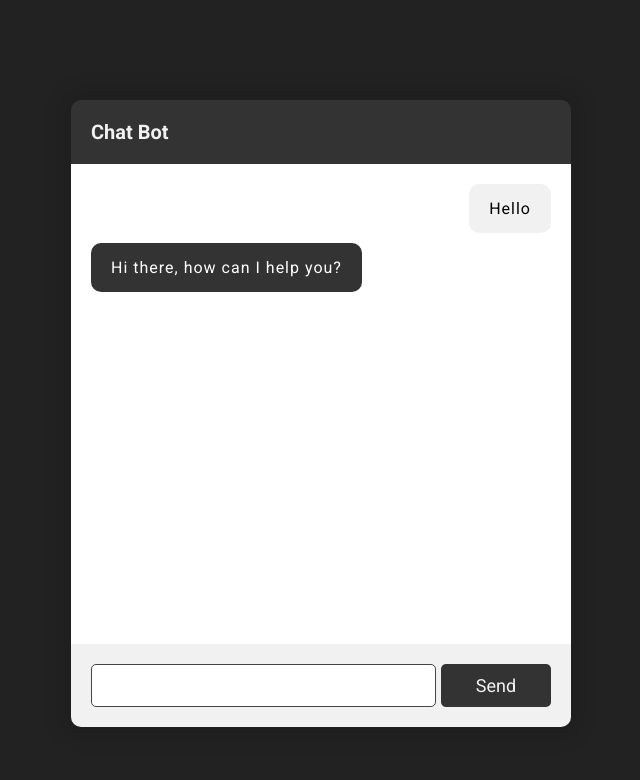
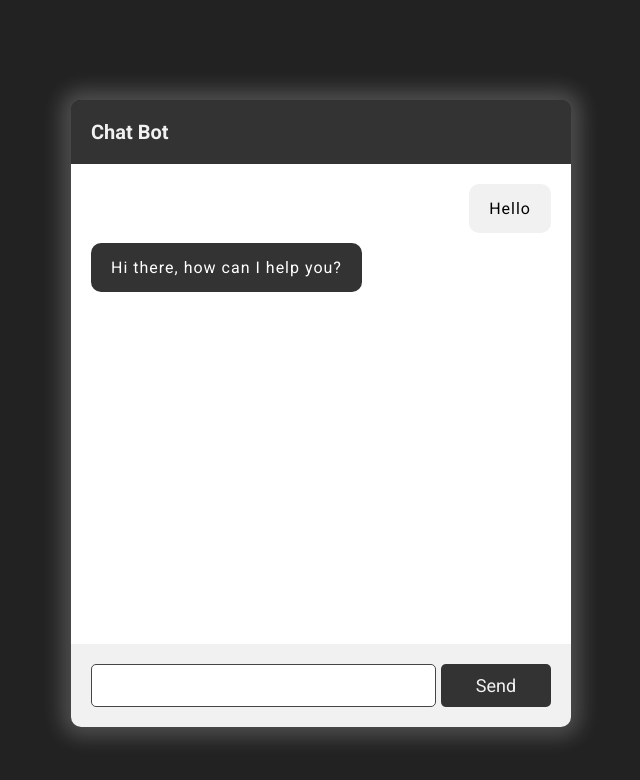
Before and after one commit to usman-faisal/openai-chatbot, a React (Vite) app: page / in a window 1280 px wide. Shown: the top 780 px of the page, without its empty margins (319-959 px from the left). Built offline with nearby package versions, Linux system fonts and the light colour scheme.

Commit message:
fixed bugs

```diff
--- a/src/styles/_base.scss
+++ b/src/styles/_base.scss
@@ -21,7 +21,7 @@ html {
   margin: 10rem auto;
   // min-height: 70vh;
   border-radius: 10px;
-  box-shadow: 0 0 2rem 1rem rgba(0, 0, 0, 0.1);
+  box-shadow: 0 0 2rem 1rem rgba(255, 255, 255, 0.2);
   overflow: hidden;
 }
 ::-webkit-scrollbar {
```
Also changed, not shown: 2 other files (tests, documents, lock files or other folders).
